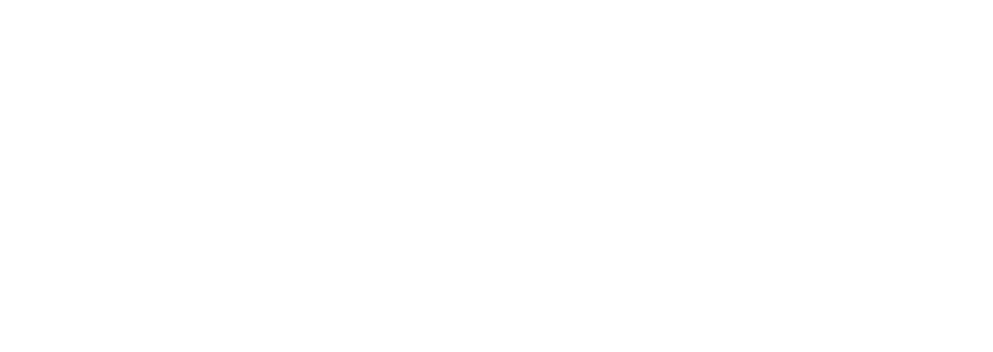
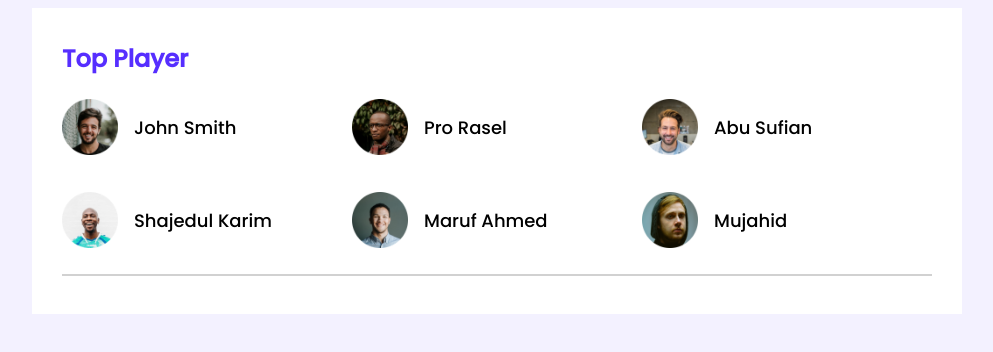
Before and after one commit to saifulislamsany360/leader-board, a plain HTML site: page index.html in a window 1280 px wide. Shown: the whole page, without its empty margins (143-1136 px from the left). Drawn offline with Linux system fonts and the light colour scheme.

Commit message:
top player section compelet

```diff
--- a/index.html
+++ b/index.html
@@ -6,8 +6,49 @@
     <meta name="viewport" content="width=device-width, initial-scale=1.0">
     <title>Leader Board</title>
 
+        <!-- style sheet css  -->
+    <link rel="stylesheet" href="style.css">
 </head>
 <body>
+    <!-- header start -->
+        <header id="header">
 
+        </header>
+    <!-- header end -->
+        <main>
+            <!-- top players and top blogs -->
+            <section class="container">
+                <div class="top-player">
+                    <h2 class="top-players-tittle">Top Player</h2>
+                    <div class="players">
+                        <div class="player">
+                            <img src="/Images/players/player-1.png" alt="John Smith">
+                            <h3 class="player-name">John Smith</h3>
+                        </div>
+                        <div class="player">
+                            <img src="/Images/players/player-2.png" alt="Pro Rasel">
+                            <h3 class="player-name">Pro Rasel</h3>
+                        </div>
+                        <div class="player">
+                            <img src="/Images/players/player-3.png" alt="Abu Sufian">
+                            <h3 class="player-name">Abu Sufian</h3>
+                        </div>
+                        <div class="player">
+                            <img src="/Images/players/player-4.png" alt="Shajedul Karim">
+                            <h3 class="player-name">Shajedul Karim</h3>
+                        </div>
+                        <div class="player">
+                            <img src="/Images/players/player-5.png" alt="Maruf Ahmed">
+                            <h3 class="player-name">Maruf Ahmed</h3>
+                        </div>
+                        <div class="player">
+                            <img src="/Images/players/player-6.png" alt="Mujahid">
+                            <h3 class="player-name">Mujahid</h3>
+                        </div>
+                    </div>
+                </div>
+                <hr>
+            </section>
+        </main>
 </body>
 </html>
--- a/style.css
+++ b/style.css
@@ -0,0 +1,49 @@
+ /* font */
+ @import url('https://fonts.googleapis.com/css2?family=Courgette&family=Open+Sans:wght@600&family=Poppins:wght@400;500&family=Roboto:wght@400;500&display=swap');
+ /* common css and utilitis*/
+ body{
+    /* font-family: 'Courgette', cursive;
+    font-family: 'Open Sans', sans-serif;
+    font-family: 'Roboto', sans-serif; */
+    font-family: 'Poppins', sans-serif;
+    background: #F3F1FF;
+ }
+ hr {
+    border: 1px solid #D1D1D1;
+ }
+ main{
+    display: flex;
+    justify-content: center;
+ }
+ .container {
+     background-color: #fff;
+     width: 870px;
+     padding: 30px;
+ }
+/* top player style  */
+.top-player {
+    margin-bottom: 22px;
+}
+.top-players-tittle{
+    color:#562EFF;
+    font-size: 24px;
+    margin-top: 3px;
+}
+.players {
+    display: grid;
+    grid-template-columns: repeat(3 , 1fr);
+    grid-row-gap: 30px;
+}
+.player{
+    display: flex;
+    align-items: center;
+}
+.player img {
+    width: 56px;
+    height: 56px;
+}
+.player-name {
+    margin-left: 16px;
+    font-size: 18px;
+    font-weight: 500;
+}
```
Also changed, not shown: 1 other file.
